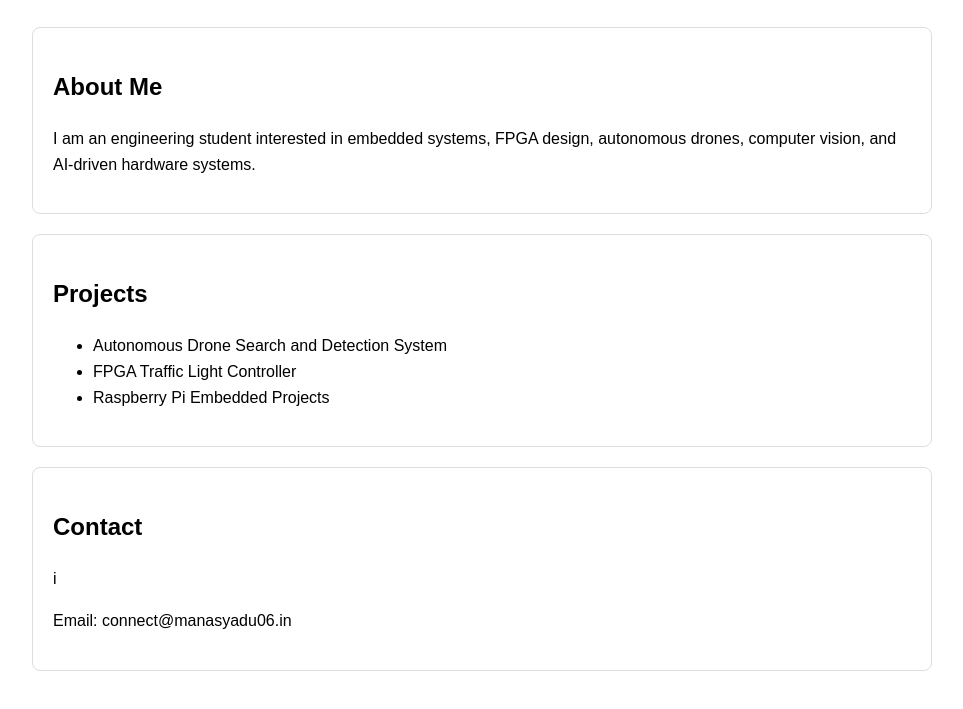
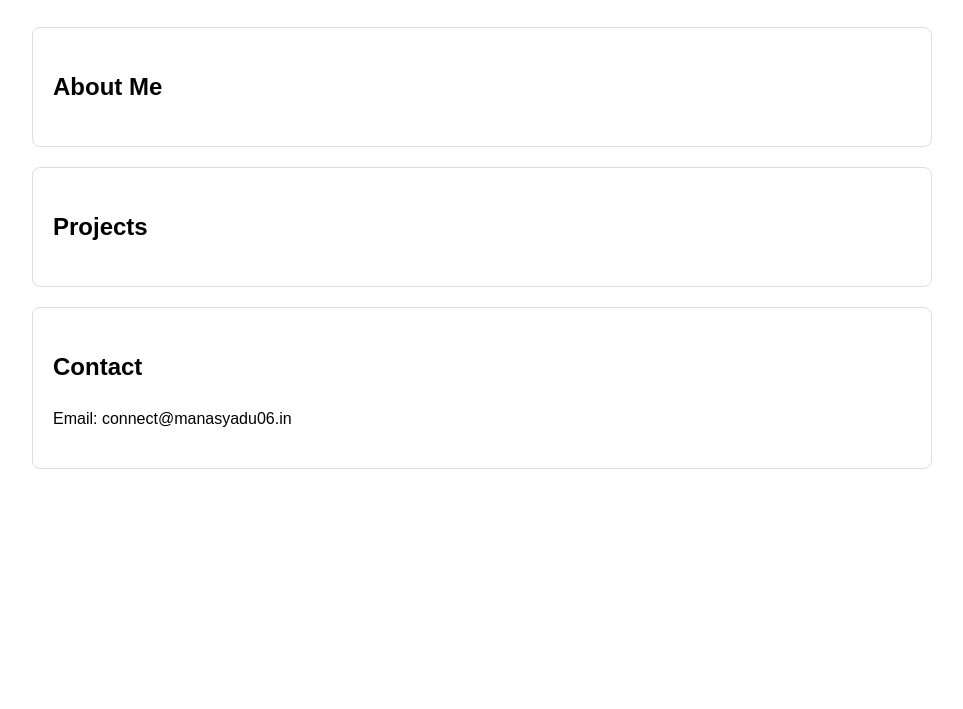
Before and after one commit to ManasYadu06/manasyadu-website, a plain HTML site: page index.html in a window 1280 px wide. Shown: the part 183-892 px from the top of the page, without its empty margins (158-1121 px from the left). After the commit the page ends 800 px from the top, so only its background shows below. Drawn offline with Linux system fonts and the light colour scheme.

Commit message:
Update personal information in index.html
Removed some project details and a personal introduction.

```diff
--- a/index.html
+++ b/index.html
@@ -39,23 +39,19 @@ Engineering Student • Embedded Systems • FPGA • Drones
 <div class="card">
     <h2>About Me</h2>
     <p>
-        I am an engineering student interested in embedded systems,
-        FPGA design, autonomous drones, computer vision, and AI-driven hardware systems.
+
     </p>
 </div>
 
 <div class="card">
     <h2>Projects</h2>
     <ul>
-        <li>Autonomous Drone Search and Detection System</li>
-        <li>FPGA Traffic Light Controller</li>
-        <li>Raspberry Pi Embedded Projects</li>
+
     </ul>
 </div>
 
 <div class="card">
     <h2>Contact</h2>
-    <p>i</p>
     <p>Email: connect@manasyadu06.in</p>
 </div>
 
```
